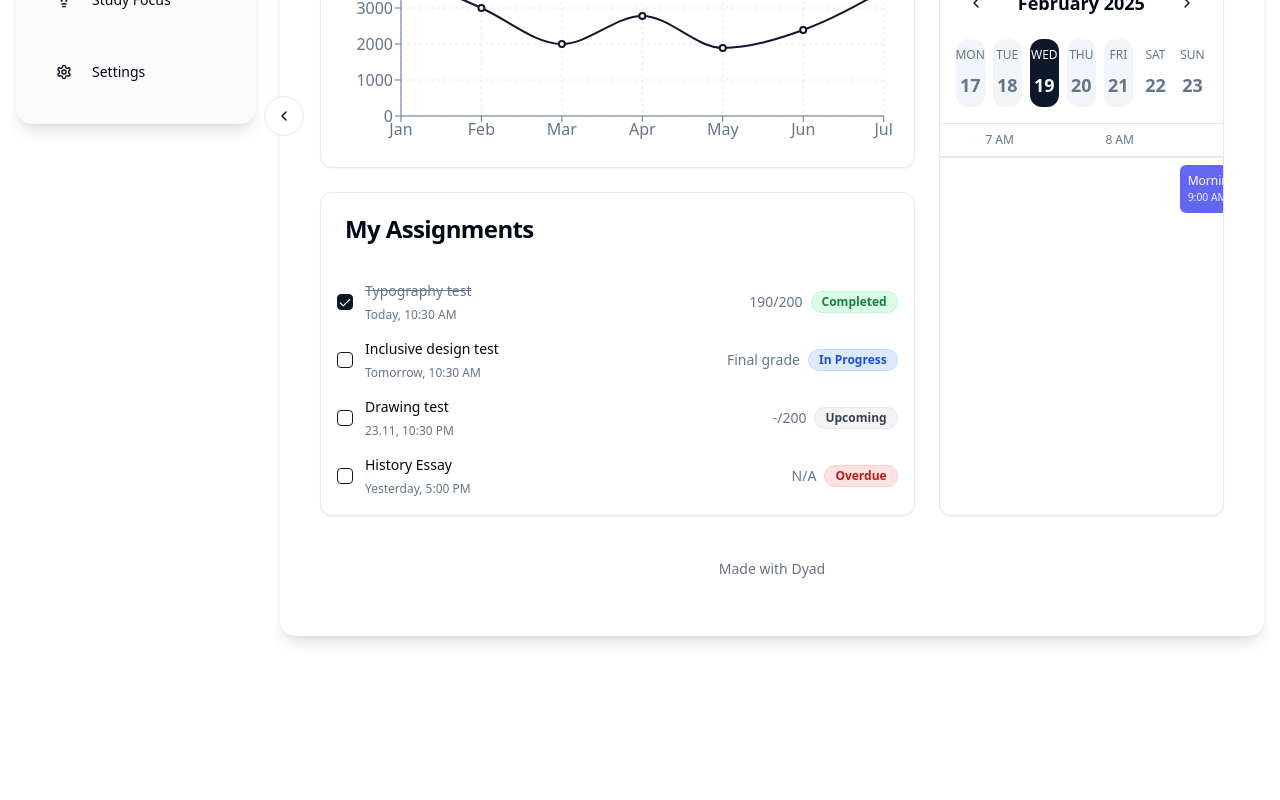
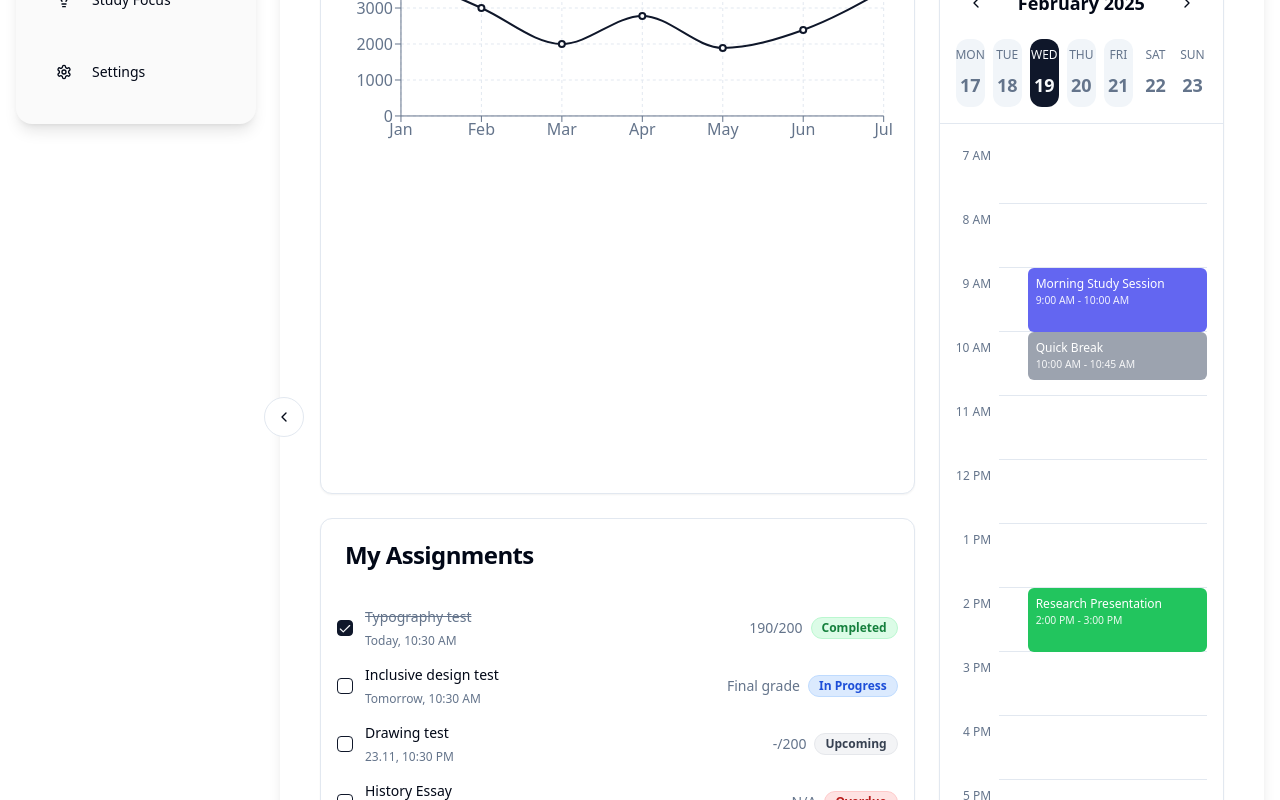
Before and after one commit to meadiljan/Student-AI-Companion, a React (Vite) app: page / in a window 1280 px wide. Shown: the part 420-1220 px from the top of the page. Before the commit the page ends 1072 px from the top, so only its background shows below. Built offline with nearby package versions, Linux system fonts and the light colour scheme.

Commit message:
Reverted all changes back to version 1f6ee13c38c0035869a4093e007a8580eededc9c

```diff
--- a/src/components/UpcomingEvents.tsx
+++ b/src/components/UpcomingEvents.tsx
@@ -79,8 +79,7 @@ const events: Event[] = [
 const timelineStartHour = 7; // 7 AM
 const timelineEndHour = 22; // 10 PM (exclusive, so up to 21:59)
 const totalTimelineHours = timelineEndHour - timelineStartHour;
-const hourWidthPx = 120; // Width of each hour slot in pixels for desktop
-const eventHeightPx = 48; // Height of an event block
+const hourHeightPx = 64; // Height of each hour slot in pixels
 
 const generateTimeSlots = () => {
   const slots = [];
@@ -92,8 +91,8 @@ const generateTimeSlots = () => {
 
 const UpcomingEvents = () => {
   const [date, setDate] = useState<Date | undefined>(new Date(2025, 1, 19));
-  const [currentTimeIndicatorLeft, setCurrentTimeIndicatorLeft] = useState<number | null>(null);
-  const timelineRef = useRef<HTMLDivElement>(null); // Ref for the scrollable timeline container
+  const [currentTimeIndicatorTop, setCurrentTimeIndicatorTop] = useState<number | null>(null);
+  const timelineRef = useRef<HTMLDivElement>(null);
 
   const timeSlots = generateTimeSlots();
 
@@ -107,15 +106,15 @@ const UpcomingEvents = () => {
   // Real-time indicator logic
   useEffect(() => {
     if (!date || !isToday(date) || !timelineRef.current) {
-      setCurrentTimeIndicatorLeft(null);
+      setCurrentTimeIndicatorTop(null);
       return;
     }
 
     const updateCurrentTimeIndicator = () => {
       const now = new Date();
       const minutesFromTimelineStart = (now.getHours() - timelineStartHour) * 60 + now.getMinutes();
-      const left = (minutesFromTimelineStart / 60) * hourWidthPx;
-      setCurrentTimeIndicatorLeft(left);
+      const top = (minutesFromTimelineStart / 60) * hourHeightPx;
+      setCurrentTimeIndicatorTop(top);
     };
 
     updateCurrentTimeIndicator();
@@ -131,34 +130,24 @@ const UpcomingEvents = () => {
       </CardHeader>
       <CardContent className="flex-1 flex flex-col p-0">
         <WeekCalendar selected={date} onSelect={setDate} events={events.map(e => ({ date: e.start }))} />
-        <div className="relative flex-1 overflow-hidden"> {/* Container for horizontal scroll */}
-          <ScrollArea className="h-full w-full whitespace-nowrap">
+        <ScrollArea className="flex-1 p-4">
+          <div className="relative grid grid-cols-[auto_1fr] gap-x-2" ref={timelineRef} style={{ minHeight: `${totalTimelineHours * hourHeightPx}px` }}>
+            {/* Time labels and grid lines */}
+            {timeSlots.map((slot, index) => (
+              <React.Fragment key={format(slot, "HH:mm")}>
                 <div
-              className="relative flex flex-col"
-              style={{ width: `${totalTimelineHours * hourWidthPx}px` }} // Ensure content width for scrolling
-            >
-              {/* Time Headers */}
-              <div className="flex border-b border-border">
-                {timeSlots.map((slot, index) => (
-                  <div
-                    key={format(slot, "HH:mm")}
-                    className="flex-shrink-0 text-center text-xs text-muted-foreground py-2"
-                    style={{ width: `${hourWidthPx}px` }}
+                  className={cn(
+                    "text-right text-xs text-muted-foreground pt-2",
+                    index === 0 ? "self-start" : "self-stretch"
+                  )}
+                  style={{ height: `${hourHeightPx}px` }}
                 >
                   {format(slot, "h a")}
                 </div>
-                ))}
+                <div className="relative border-b border-border" style={{ height: `${hourHeightPx}px` }}>
+                  {/* This div acts as the horizontal grid line */}
                 </div>
-
-              {/* Event Area */}
-              <div className="relative flex-1 h-[200px] border-b border-border" ref={timelineRef}> {/* Fixed height for event area */}
-                {/* Vertical grid lines */}
-                {timeSlots.map((slot, index) => (
-                  <div
-                    key={`grid-${format(slot, "HH:mm")}`}
-                    className="absolute top-0 bottom-0 border-r border-border"
-                    style={{ left: `${index * hourWidthPx}px`, width: `${hourWidthPx}px` }}
-                  />
+              </React.Fragment>
             ))}
 
             {/* Events */}
@@ -166,17 +155,17 @@ const UpcomingEvents = () => {
               const startMinutesFromTimelineStart = (event.start.getHours() - timelineStartHour) * 60 + event.start.getMinutes();
               const durationMinutes = differenceInMinutes(event.end, event.start);
 
-                  const left = (startMinutesFromTimelineStart / 60) * hourWidthPx;
-                  const width = (durationMinutes / 60) * hourWidthPx;
+              const top = (startMinutesFromTimelineStart / 60) * hourHeightPx;
+              const height = (durationMinutes / 60) * hourHeightPx;
 
               return (
                 <div
                   key={event.id}
                   className={cn(
-                        "absolute top-2 rounded-md p-2 text-xs text-white overflow-hidden z-10", // Added z-10 to ensure events are above grid lines
+                    "absolute left-[4.5rem] right-0 rounded-md p-2 text-xs text-white overflow-hidden",
                     event.color,
                   )}
-                      style={{ left: `${left}px`, width: `${width}px`, height: `${eventHeightPx}px` }}
+                  style={{ top: `${top}px`, height: `${height}px` }}
                 >
                   <p className="font-medium">{event.title}</p>
                   <p className="text-[0.65rem] opacity-90">{format(event.start, "h:mm a")} - {format(event.end, "h:mm a")}</p>
@@ -185,21 +174,19 @@ const UpcomingEvents = () => {
             })}
 
             {/* Current time indicator */}
-                {currentTimeIndicatorLeft !== null && (
+            {currentTimeIndicatorTop !== null && (
               <div
-                    className="absolute top-0 bottom-0 w-0.5 bg-red-500 z-20"
-                    style={{ left: `${currentTimeIndicatorLeft}px` }}
+                className="absolute col-start-2 col-end-3 h-0.5 bg-red-500 z-20"
+                style={{ top: `${currentTimeIndicatorTop}px` }}
               >
-                    <div className="absolute -top-1 -left-1 h-3 w-3 rounded-full bg-red-500" />
+                <div className="absolute -left-1 -top-1 h-3 w-3 rounded-full bg-red-500" />
               </div>
             )}
           </div>
           {filteredEvents.length === 0 && (
-                <p className="text-center text-muted-foreground text-sm mt-4 absolute w-full top-1/2 left-0 -translate-y-1/2">No events for this day.</p>
+            <p className="text-center text-muted-foreground text-sm mt-4">No events for this day.</p>
           )}
-            </div>
         </ScrollArea>
-        </div>
       </CardContent>
     </Card>
   );
```
Lines whose indentation alone changed are shown as unchanged.
